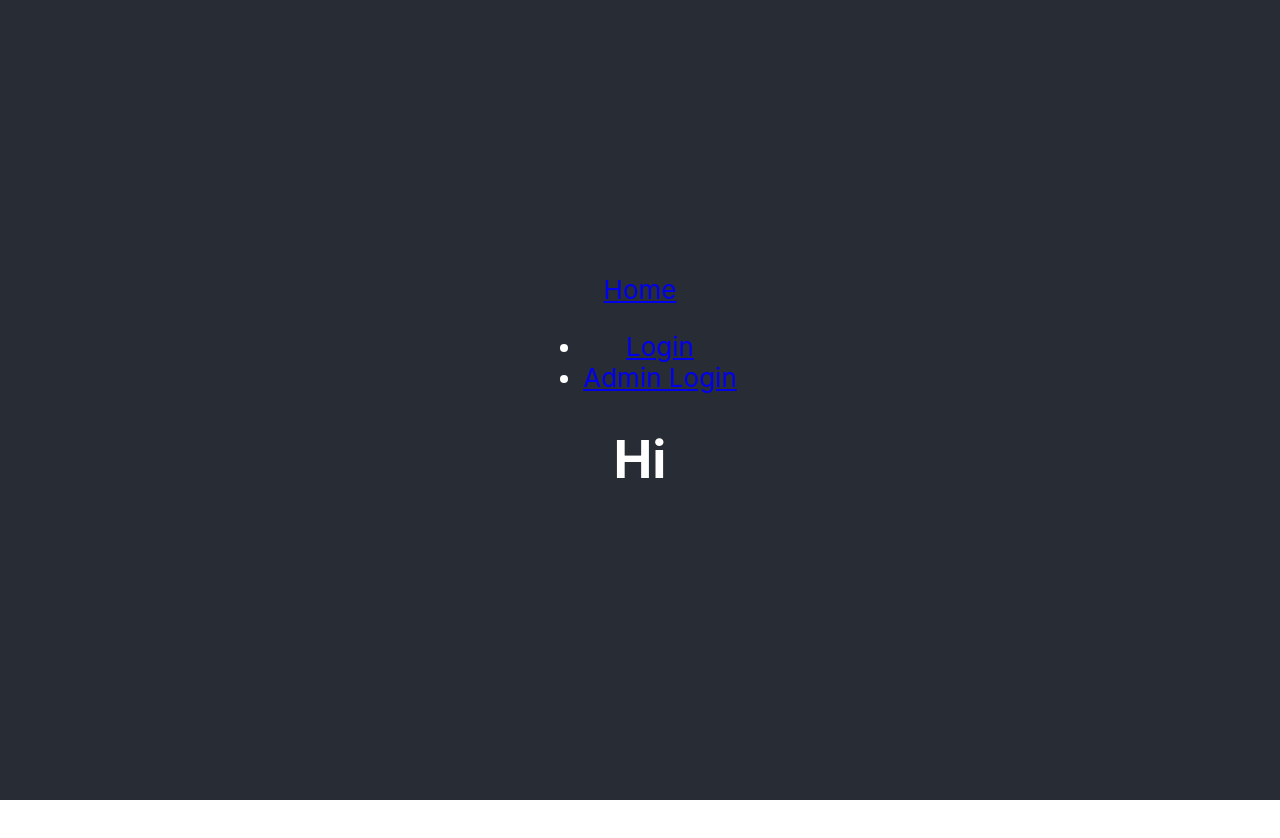
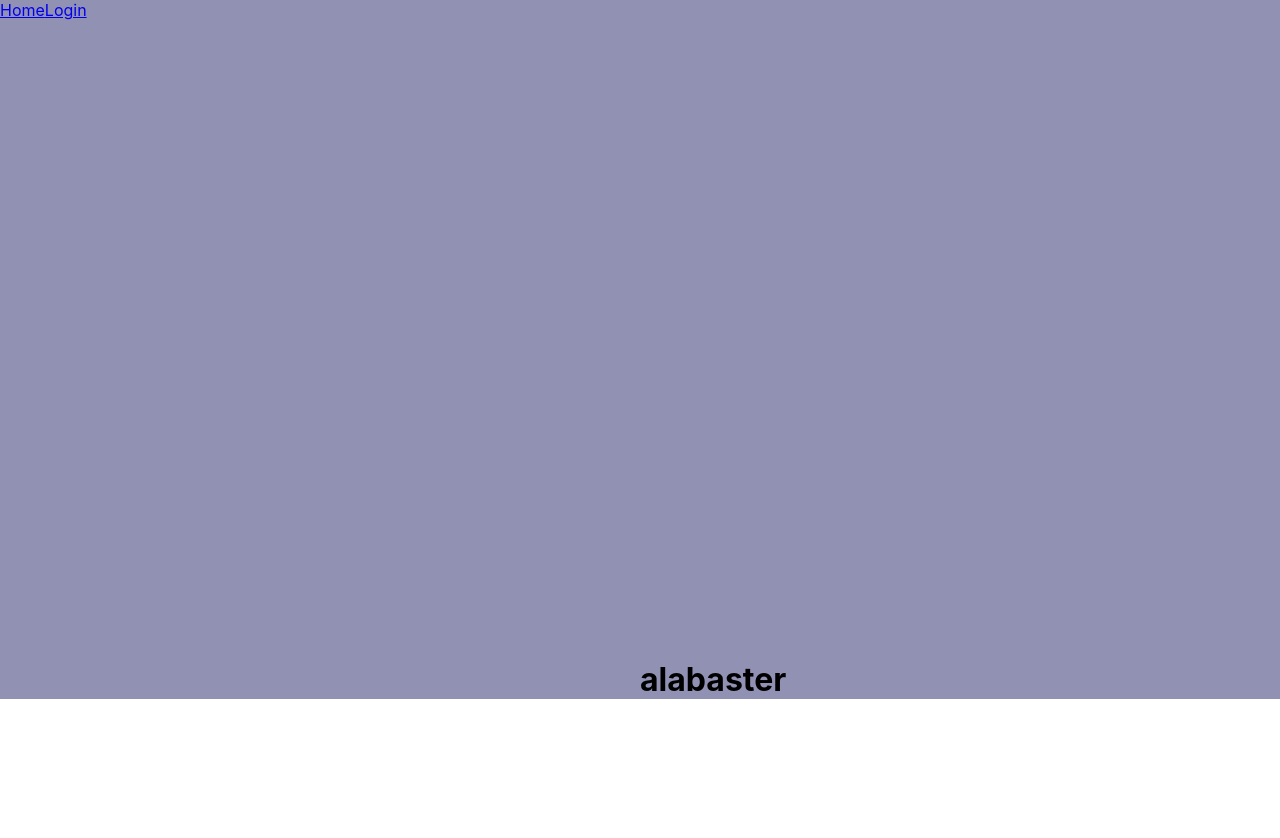
Before and after one commit to einpenguino/mernilicious-FE, a React (Create React App) app in the folder client/: page / in a window 1280 px wide. Shown: the top 838 px of the page. Before the commit the page ends 800 px from the top, so only its background shows below. Built offline with nearby package versions, Linux system fonts and the light colour scheme.

Commit message:
login integrated

```diff
--- a/client/package.json
+++ b/client/package.json
@@ -3,6 +3,9 @@
   "version": "0.1.0",
   "private": true,
   "dependencies": {
+    "@emotion/react": "^11.10.5",
+    "@emotion/styled": "^11.10.5",
+    "@mui/material": "^5.11.0",
     "@testing-library/jest-dom": "^5.16.5",
     "@testing-library/react": "^13.4.0",
     "@testing-library/user-event": "^13.5.0",
@@ -13,7 +16,7 @@
     "web-vitals": "^2.1.4"
   },
   "scripts": {
-    "start": "react-scripts start",
+    "start": "set PORT=4000 && react-scripts start",
     "build": "react-scripts build",
     "test": "react-scripts test",
     "eject": "react-scripts eject"
--- a/client/src/App.css
+++ b/client/src/App.css
@@ -27,12 +27,3 @@
 .App-link {
   color: #61dafb;
 }
-
-@keyframes App-logo-spin {
-  from {
-    transform: rotate(0deg);
-  }
-  to {
-    transform: rotate(360deg);
-  }
-}
--- a/client/src/App.js
+++ b/client/src/App.js
@@ -1,37 +1,36 @@
-// import logo from './logo.svg';
-import './App.css';
-import React, { useEffect, useState } from 'react';
-import {Routes, Route} from 'react-router-dom'
-import Home from './components/Home';
-import ProductUpload from './components/ProductUpload';
-import Login from './components/Login';
-import SignUp from './components/SignUp';
-import ProductCatalog from './components/ProductCatalog';
-import UserSkinGoal from './components/UserSkinGoal';
-import UserRegime from './components/UserRegime';
+// // import logo from './logo.svg';
+// import './App.css';
+// import React, { useEffect, useState } from 'react';
+// import {Routes, Route} from 'react-router-dom'
+// import Home from './components/Home';
+// import ProductUpload from './components/ProductUpload';
+// import Login from './components/Login';
+// import SignUp from './components/SignUp';
+// import ProductCatalog from './components/ProductCatalog';
+// import UserSkinGoal from './components/UserSkinGoal';
+// import UserRegime from './components/UserRegime';
 
 
-function App() {
+// function App() {
 
 
-  return (
-    <div className="App">
-      <header className="App-header">
-       <div>
-         <Routes>
-            <Route path="/" element={<Home/>}/>
-            <Route path="/Login" element={<Login/>}/>
-            <Route path="/AdminUpload" element={<ProductUpload/>}/>
-            <Route path="/SignUp" element={<SignUp/>}/>
-            <Route path="/ProductCatalog" element={<ProductCatalog/>}/>
-            <Route path="/UserSkinGoal" element={<UserSkinGoal/>}/>
-            <Route path="/UserRegime" element={<UserRegime/>}/>
-         </Routes>
-       </div>
+//   return (
+//     <div className="App">
+//       <header className="App-header">
+//        <div>
+//          <Routes>
+//             <Route path="/" element={<Home/>}/>
+//             <Route path="/login" element={<Login/>}/>
+//             <Route path="/adminupload" element={<ProductUpload/>}/>
+//             <Route path="/signup" element={<SignUp/>}/>
+//             <Route path="/products" element={<ProductCatalog/>}/>
+//             <Route path="/skingoal" element={<UserSkinGoal/>}/>
+//             <Route path="/userregime" element={<UserRegime/>}/>
+//          </Routes>
+//        </div>
+//       </header>
+//     </div>
+//   );
+// }
 
-      </header>
-    </div>
-  );
-}
-
-export default App;
+// export default App;
--- /dev/null
+++ b/client/src/components/Home.css
@@ -0,0 +1,8 @@
+.Home {
+    background-color : rgb(145, 145, 179)
+}
+
+#home-page-title{
+    margin:50%;
+    /* padding:50% */
+}
--- a/client/src/components/Home.js
+++ b/client/src/components/Home.js
@@ -1,20 +1,18 @@
+import './Home.css'
 import React, { useEffect, useState } from 'react';
 import NavBar from './NavBar';
 
 
 function Home() {
 
-
   return (
     <div className="Home">
       <header className="Home-header">
        <NavBar/>
-
-       <div>
-        <h1>Hi</h1>
-       </div>
-
       </header>
+      <h1 id='home-page-title'>
+        alabaster
+      </h1>
     </div>
   );
 }
--- a/client/src/components/Login.js
+++ b/client/src/components/Login.js
@@ -4,10 +4,10 @@ import {useNavigate} from 'react-router-dom';
 
 function Login() {
 
-  const [username, setUsername] = useState('')
+  const [userName, setUsername] = useState('')
   const [password, setPassword] = useState('')
 
-  const form = {username , password}
+  const form = {userName , password}
 
   const navigate = useNavigate();
 
@@ -18,12 +18,13 @@ function Login() {
                   headers :{
                     'Content-Type': 'application/json'
                   },
+                  // mode:'no-cors',
                   body:JSON.stringify(form)
                 }
 
 //async function to sent login details to DB
     const postUserLogin = async () => {
-      const response = await fetch('http://localhost:5000/login', options);
+      const response = await fetch(`${process.env.REACT_APP_EXPRESS_URL}/login`, options);
       try{
 
       const data = await response.json()
@@ -38,7 +39,7 @@ function Login() {
       }
 
       else{
-         navigate("/UserSkinGoal")
+         navigate("/skingoal")
       }
 
       }
@@ -57,8 +58,6 @@ function Login() {
     setUsername('')
     setPassword('')
     postUserLogin()
-
-
   }
 
 
@@ -75,11 +74,11 @@ function Login() {
 
         <h1>Login</h1>
         <form onSubmit={handleSubmit}>
-          <label>Username:</label>
+          <label>Email:</label>
             <input
              type="text"
              required
-             value = {username}
+             value = {userName}
              onChange = {(e) => setUsername(e.target.value)}
             />
            <br></br>
@@ -95,7 +94,7 @@ function Login() {
           <input type="submit" value="Submit" />
         </form>
 
-         <Link to="/SignUp">
+         <Link to="/signUp">
             SignUp
         </Link>
 
--- a/client/src/components/NavBar.js
+++ b/client/src/components/NavBar.js
@@ -2,27 +2,16 @@ import React, { useEffect, useState } from 'react';
 import {Link} from 'react-router-dom'
 
 function NavBar() {
-
-
   return (
     <div className="Nav">
       <header className="Nav-header">
         <Link to="/">
             Home
         </Link>
-        <ul>
-         <li>
-            <Link to="/Login">
-                Login
-            </Link>
-        </li>
-        <li>
-            <Link to="/AdminUpload">
-                Admin Login
-            </Link>
-        </li>
-        </ul>
 
+        <Link to="/login">
+            Login
+        </Link>
 
       </header>
     </div>
--- a/client/src/index.js
+++ b/client/src/index.js
@@ -2,17 +2,57 @@ import React from 'react';
 import ReactDOM from 'react-dom/client';
 import './index.css';
 import App from './App';
-import {BrowserRouter} from "react-router-dom";
 import reportWebVitals from './reportWebVitals';
+import { createBrowserRouter, RouterProvider, Route } from 'react-router-dom';
+import Home from './components/Home';
+import ErrorPage from './routes/ErrorPage'
+import ProductUpload from './components/ProductUpload';
+import Login from './components/Login';
+import SignUp from './components/SignUp';
+import ProductCatalog from './components/ProductCatalog';
+import UserSkinGoal from './components/UserSkinGoal';
+import UserRegime from './components/UserRegime';
+
+const router = createBrowserRouter([
+  {
+    path:'/',
+    element:<Home />,
+    errorElement:<ErrorPage />
+  },
+  {
+    path: '/login',
+    element:<Login/>
+  },
+  {
+    path:'/adminupload',
+    element:<ProductUpload/>
+  },
+  {
+    path:'/signup',
+    element:<SignUp/>
+  },
+  {
+    path:'/products',
+    element:<ProductCatalog/>
+  },
+  {
+    path:'/skingoal',
+    element:<UserSkinGoal/>
+  },
+  {
+    path:'/userregime',
+    element:<UserRegime/>
+  }
+])
 
 const root = ReactDOM.createRoot(document.getElementById('root'));
 root.render(
-  <React.StrictMode>
-    <BrowserRouter>
-      <App/>
-    </BrowserRouter>
-
-  </React.StrictMode>
+  // <React.StrictMode>
+  //   <BrowserRouter>
+  //     <App/>
+  //   </BrowserRouter>
+  // </React.StrictMode>
+  <RouterProvider router={router} />
 );
 
 // If you want to start measuring performance in your app, pass a function
--- /dev/null
+++ b/client/src/routes/ErrorPage.js
@@ -0,0 +1,16 @@
+import { useRouteError } from "react-router-dom";
+
+export default function ErrorPage() {
+  const error = useRouteError();
+  console.error(error);
+
+  return (
+    <div id="error-page">
+      <h1>Oops!</h1>
+      <p>Sorry, an unexpected error has occurred.</p>
+      <p>
+        <i>{error.statusText || error.message}</i>
+      </p>
+    </div>
+  );
+}
```
Also changed, not shown: 2 other files (tests, documents, lock files or other folders).
